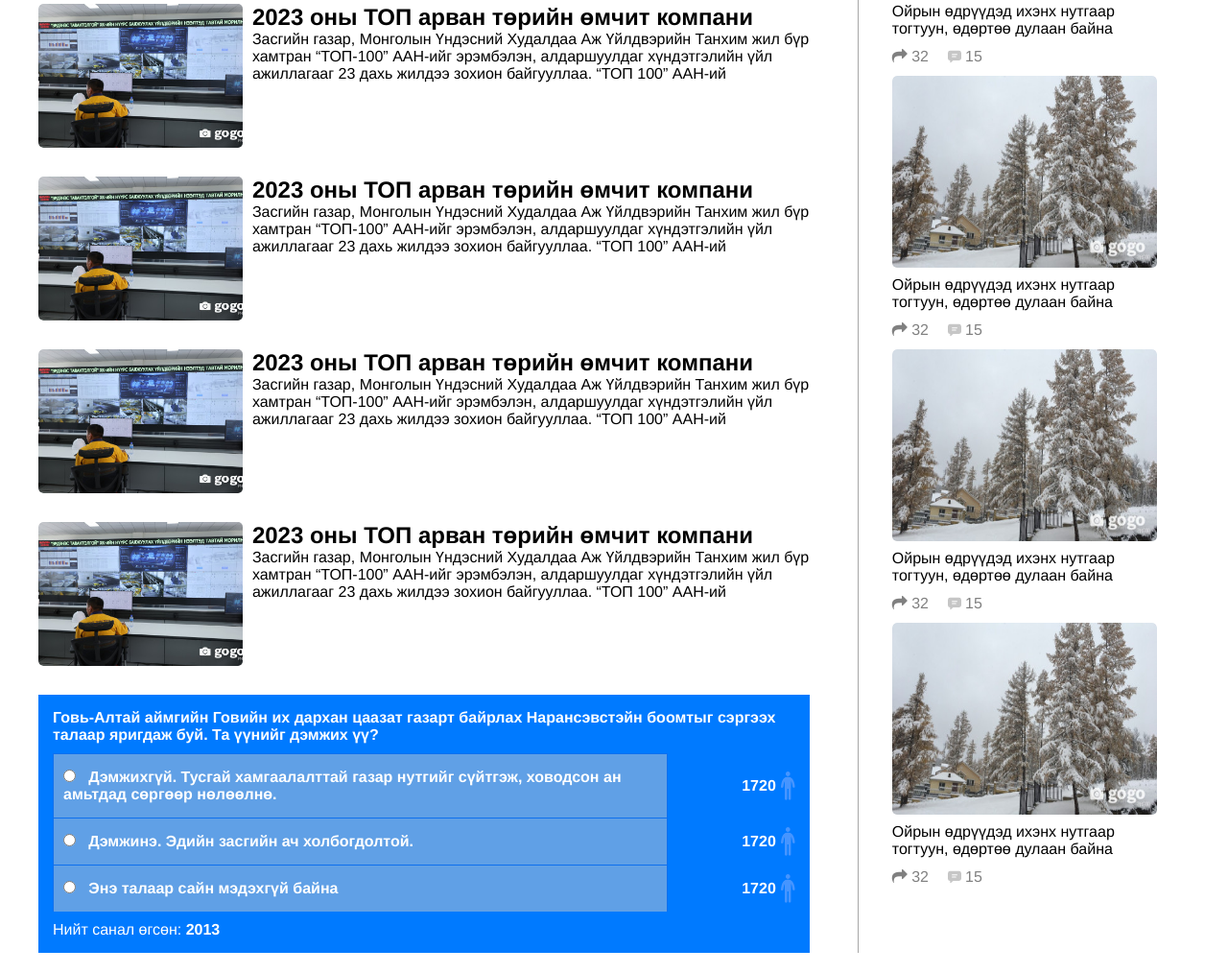
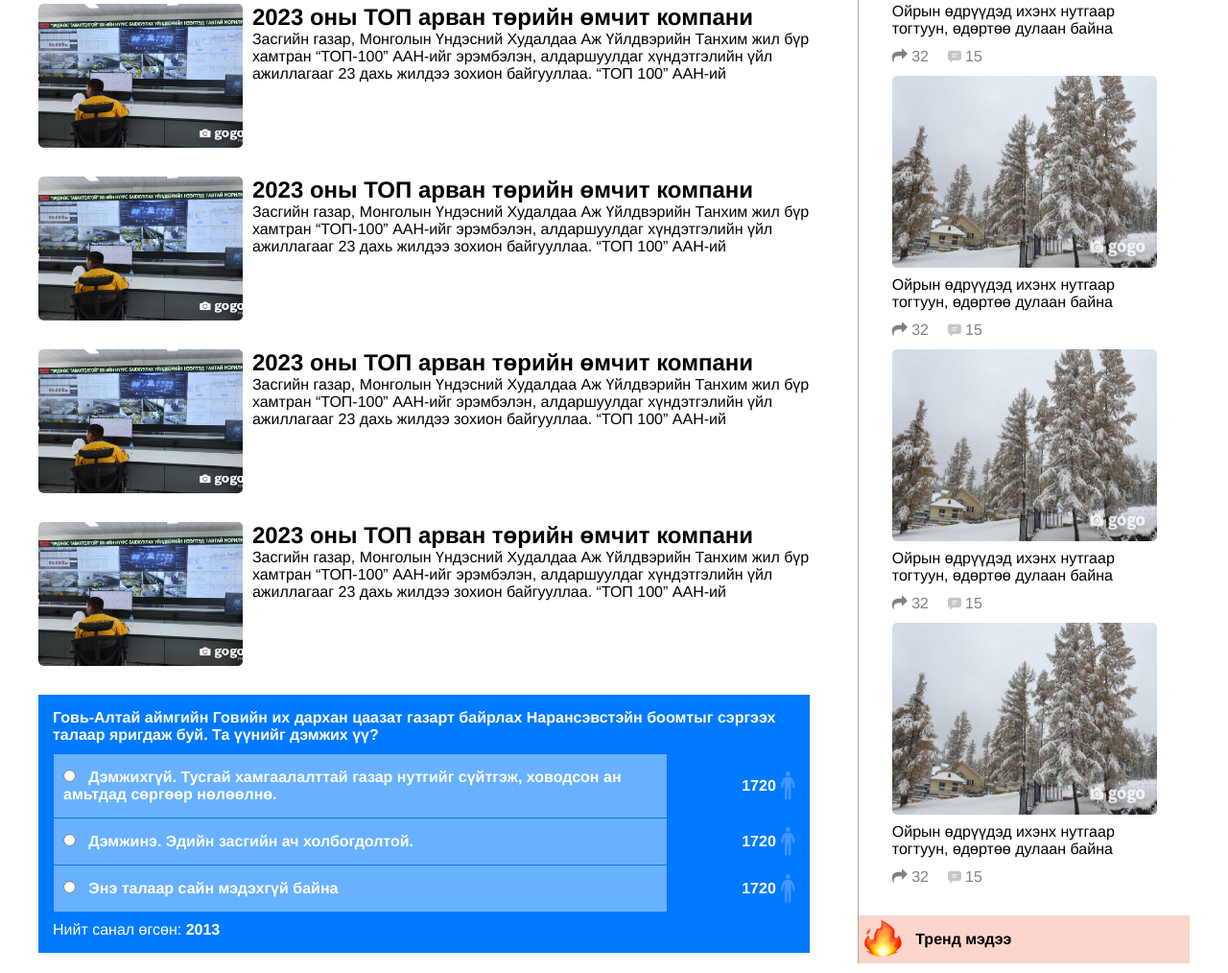
Before and after one commit to sar9494/lesson, a plain HTML site: page gogo/home.html in a window 1280 px wide. Shown: the part 1733-2747 px from the top of the page at 96% size. Drawn offline with Linux system fonts and the light colour scheme.

Commit message:
add trend

```diff
--- a/gogo/gogo.css
+++ b/gogo/gogo.css
@@ -547,7 +547,7 @@ img {
   height: 30px;
 }
 label{
-  background-color: #60a0e6;
+  background: rgba(192, 223, 255, .5411764705882353);
   color: #fff;
     font-weight: 700;
     display: block;
@@ -590,3 +590,11 @@ label:hover{
 .Photo:hover .BlackScreen2{
   visibility: visible;
 }
+.trendNews{
+  background: rgba(247, 178, 160, 0.541);
+
+}
+.trendHead{
+  display: flex;
+  align-items: center;
+}
--- a/gogo/home.html
+++ b/gogo/home.html
@@ -544,6 +544,13 @@
             </div>
           </div>
         </div>
+        <div class="trendNews">
+          <div class="trendHead">
+            <img src="trend-fire.png" alt>
+            <h4>&nbsp; Тренд мэдээ
+            </h4>
+          </div>
+        </div>
       </div>
     </div>
   </body>
```
Also changed, not shown: gogo/trend-fire.png (added).
